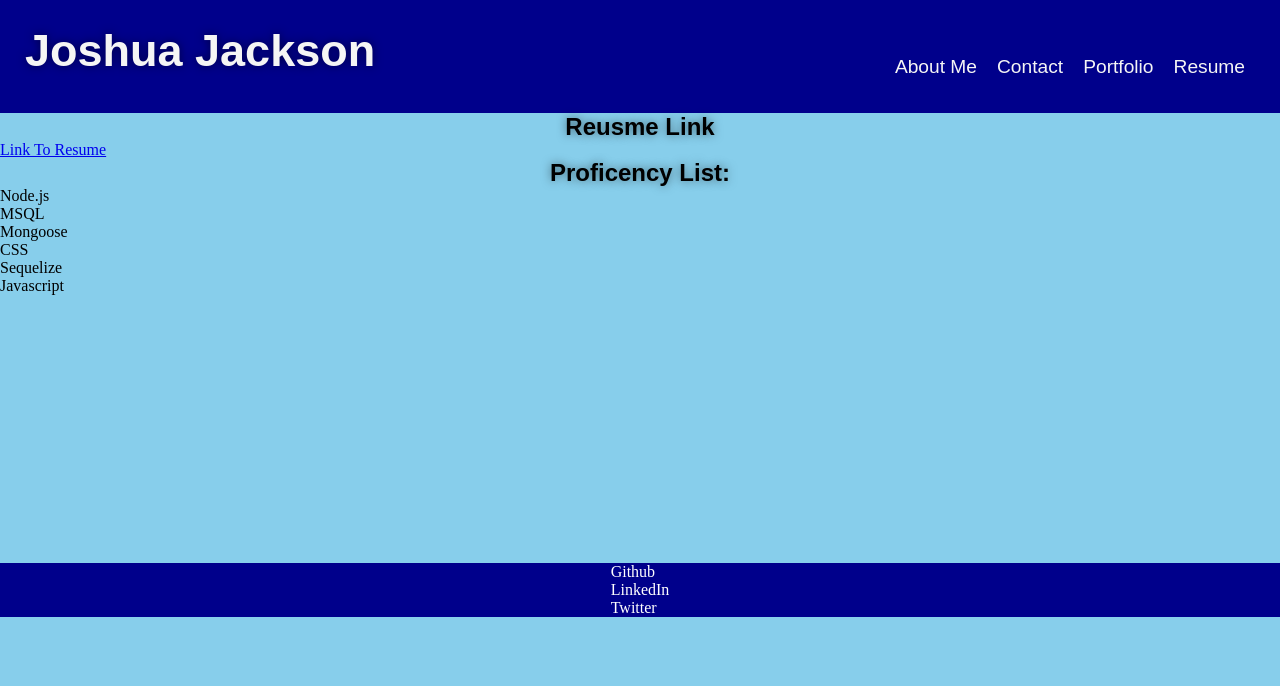
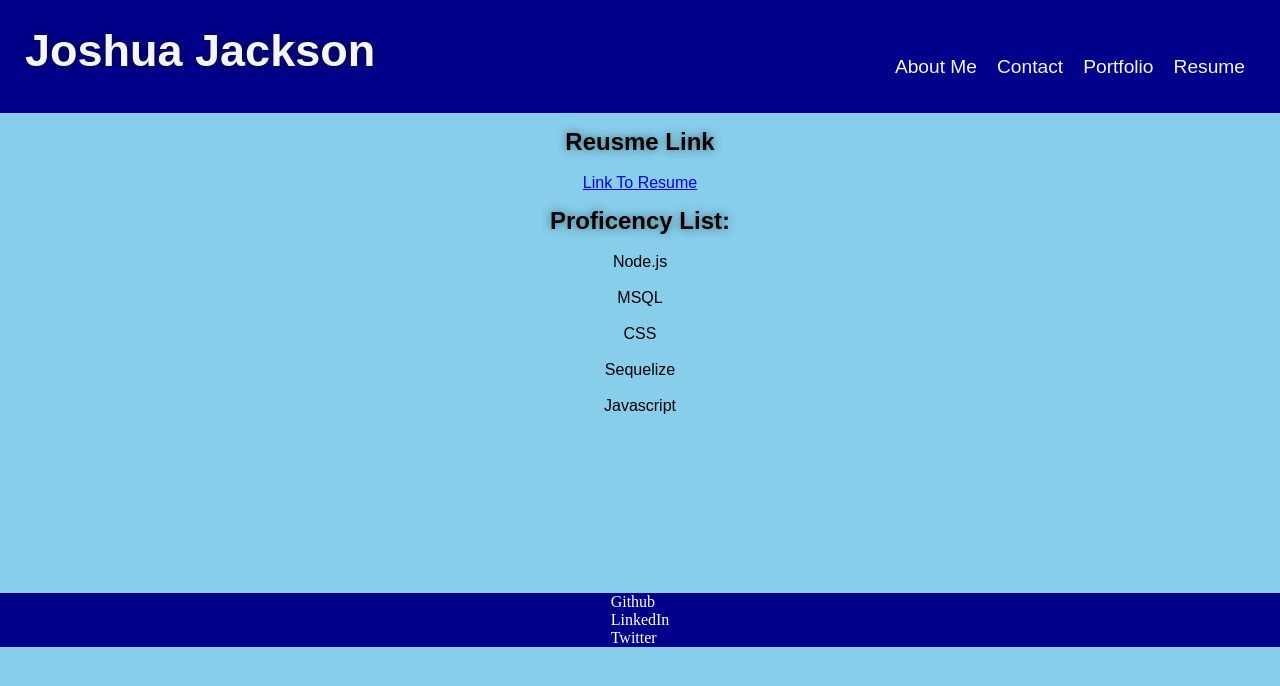
Before and after one commit to Joker282855/display-portfolio, a React (Create React App) app: page /resume in a window 1280 px wide. Shown: the top 686 px of the page. Built offline with nearby package versions, Linux system fonts and the light colour scheme.

Commit message:
got the majority of the webpage finished

```diff
--- a/src/components/Resume/index.js
+++ b/src/components/Resume/index.js
@@ -5,26 +5,29 @@ function Resume() {
         <section className="resume">
             <div>
                 <h2>Reusme Link</h2>
+                <br></br>
                 <a href="https://docs.google.com/document/d/1FDlKcgLR8NDt8x01yYhj_GmXnxWnFj9QAAbUD9ybGwo/edit">Link To Resume</a>
             </div>
-            <div>
+            <div className="hire">
                 <h2>Proficency List:</h2>
+                <br></br>
                 <ul>
                     <li>
                         Node.js
                     </li>
+                    <br></br>
                     <li>
                         MSQL
                     </li>
-                    <li>
-                        Mongoose
-                    </li>
+                    <br></br>
                     <li>
                         CSS
                     </li>
+                    <br></br>
                     <li>
                         Sequelize
                     </li>
+                    <br></br>
                     <li>
                         Javascript
                     </li>
--- a/src/index.css
+++ b/src/index.css
@@ -153,11 +153,21 @@ header nav ul li a:focus {
 }
 .resume {
   height: 450px;
+  text-align: center;
+  margin-top: 15px;
+  margin-bottom: 15px;
+  font-size: 16px;
+  font-family: Arial, Helvetica, sans-serif;
 }
 .resume h2 {
   text-align: center;
   text-shadow: 0 0 10px rgba(0, 0, 0, 0.5);
   font-family: Arial, Helvetica, sans-serif;
+}
+.hire {
+  text-align: center;
+  margin-top: 15px;
+  margin-bottom: 15px;
 }
 footer div a {
   color:white;
```
